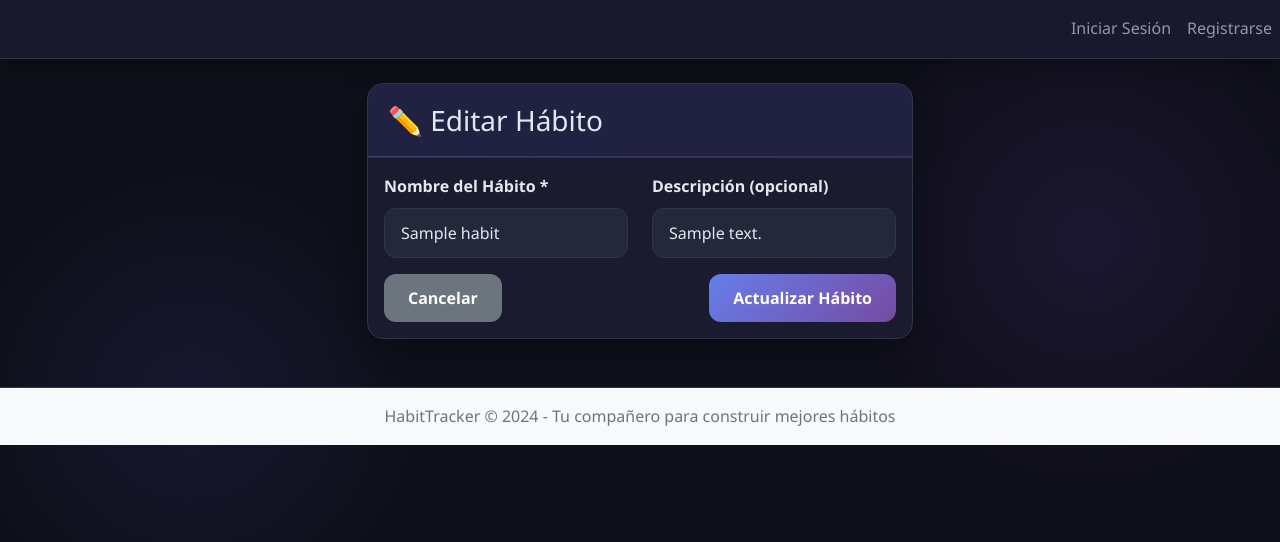
After one commit to Kevin498777/Habit_Tracker, a Flask app: template templates/edit_habit.html in a window 1280 px wide. The commit adds this page. Shown: the top 542 px of the page. Run offline with Flask 3, Linux system fonts and the light colour scheme; the template is opened without the code that fills it: most values are stand-ins (such as "Sample title", 1, 10 or a date in 2020).

Commit message:
Boton de editar abitos

```diff
--- a/app.py
+++ b/app.py
@@ -312,6 +312,55 @@ def delete_habit(habit_id):
 
     return redirect(url_for('index'))
 
+@app.route('/edit_habit/<habit_id>', methods=['GET', 'POST'])
+@login_required
+def edit_habit(habit_id):
+    """Editar un hábito existente"""
+    if habits_collection is None:
+        flash('Error de conexión con la base de datos', 'error')
+        return redirect(url_for('index'))
+
+    try:
+        # Verificar que el hábito pertenece al usuario
+        habit = habits_collection.find_one({
+            '_id': ObjectId(habit_id),
+            'user_id': session['user_id']
+        })
+
+        if not habit:
+            flash('Hábito no encontrado', 'error')
+            return redirect(url_for('index'))
+
+        if request.method == 'POST':
+            habit_name = request.form.get('habit_name')
+            habit_description = request.form.get('habit_description')
+
+            if habit_name:
+                # Actualizar el hábito
+                result = habits_collection.update_one(
+                    {'_id': ObjectId(habit_id), 'user_id': session['user_id']},
+                    {'$set': {
+                        'name': habit_name,
+                        'description': habit_description
+                    }}
+                )
+
+                if result.modified_count > 0:
+                    flash('¡Hábito actualizado correctamente!', 'success')
+                else:
+                    flash('No se realizaron cambios en el hábito', 'info')
+                return redirect(url_for('index'))
+            else:
+                flash('El nombre del hábito es requerido', 'error')
+
+        # Si es GET, mostrar el formulario de edición
+        return render_template('edit_habit.html', habit=habit)
+
+    except Exception as e:
+        print(f"ERROR en edit_habit: {e}")
+        flash('Error al cargar el hábito para edición', 'error')
+        return redirect(url_for('index'))
+
 @app.route('/profile')
 @login_required
 def profile():
--- a/static/css/style.css
+++ b/static/css/style.css
@@ -408,3 +408,15 @@ footer {
 ::-webkit-scrollbar-thumb:hover {
   background: var(--primary-light);
 }
+
+.btn-warning {
+    background: linear-gradient(135deg, #f59e0b, #d97706);
+    color: white;
+    border: none;
+}
+
+.btn-warning:hover {
+    background: linear-gradient(135deg, #d97706, #b45309);
+    transform: translateY(-2px);
+    box-shadow: 0 8px 25px rgba(245, 158, 11, 0.4);
+}
--- /dev/null
+++ b/templates/edit_habit.html
@@ -0,0 +1,35 @@
+{% extends "base.html" %}
+
+{% block title %}Editar Hábito - HabitTracker{% endblock %}
+
+{% block content %}
+<div class="row justify-content-center">
+    <div class="col-md-8 col-lg-6">
+        <div class="card fade-in">
+            <div class="card-header">
+                <h3 class="card-title mb-0">✏️ Editar Hábito</h3>
+            </div>
+            <div class="card-body">
+                <form method="POST">
+                    <div class="row">
+                        <div class="col-md-6 mb-3">
+                            <label for="habit_name" class="form-label">Nombre del Hábito *</label>
+                            <input type="text" class="form-control" id="habit_name" name="habit_name"
+                                   value="{{ habit.name }}" required>
+                        </div>
+                        <div class="col-md-6 mb-3">
+                            <label for="habit_description" class="form-label">Descripción (opcional)</label>
+                            <input type="text" class="form-control" id="habit_description" name="habit_description"
+                                  value="{{ habit.description or '' }}">
+                        </div>
+                    </div>
+                    <div class="d-flex justify-content-between">
+                        <a href="{{ url_for('index') }}" class="btn btn-secondary">Cancelar</a>
+                        <button type="submit" class="btn btn-primary">Actualizar Hábito</button>
+                    </div>
+                </form>
+            </div>
+        </div>
+    </div>
+</div>
+{% endblock %}
--- a/templates/index.html
+++ b/templates/index.html
@@ -82,6 +82,10 @@
                                         </button>
                                     </form>
                                     {% endif %}
+
+                                    <a href="{{ url_for('edit_habit', habit_id=habit._id) }}" class="btn btn-warning btn-sm me-2">
+                                        ✏️ Editar
+                                    </a>
 
                                     <form action="{{ url_for('delete_habit', habit_id=habit._id) }}" method="POST"
                                           onsubmit="return confirm('¿Estás seguro de que quieres eliminar este hábito?');">
```
